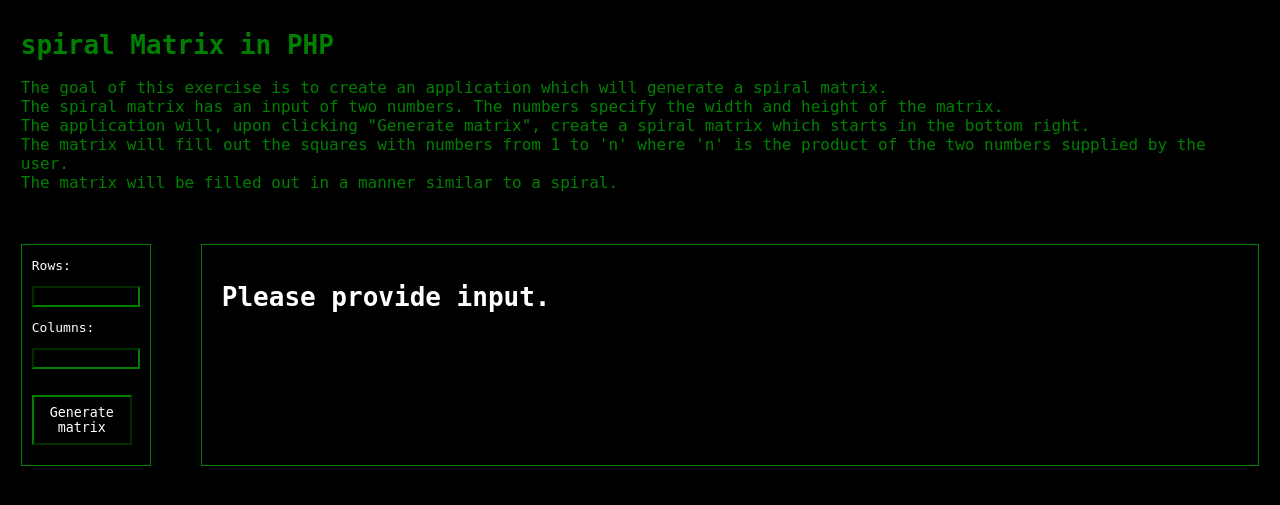
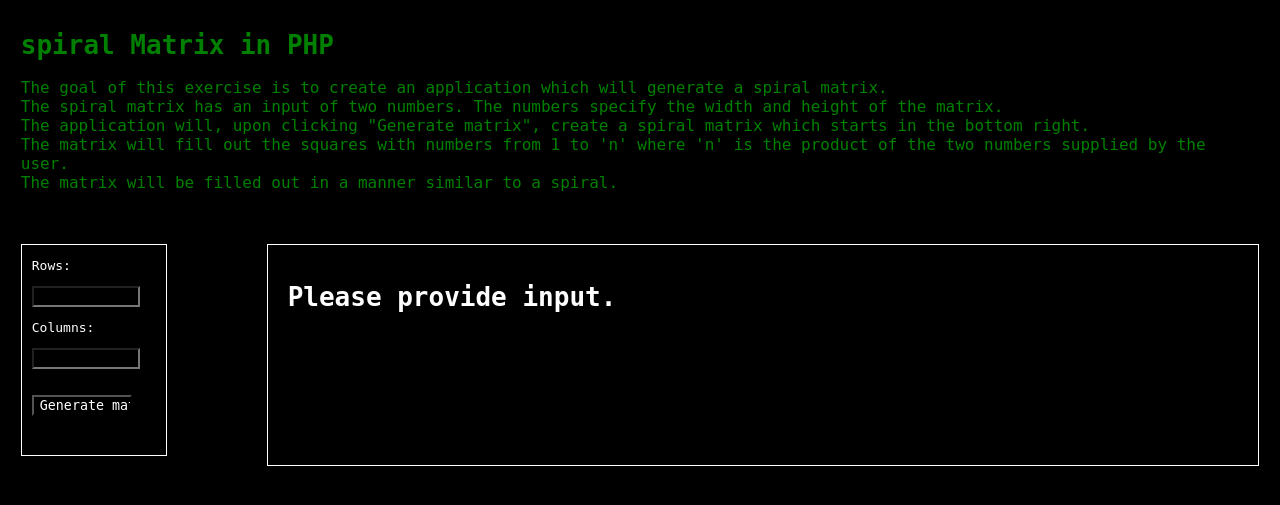
Before and after one commit to tnebes/edunova-pp23, a PHP site: page / in a window 1280 px wide. Shown: the top 505 px of the page. Run offline with PHP 8.4, Linux system fonts and the light colour scheme.

Commit message:
Reverting to previous working version

```diff
--- a/circulant-matrix/index.php
+++ b/circulant-matrix/index.php
@@ -42,7 +42,7 @@
                     </p>
                     <input type="text" size="20" name="rows">
                 </div>
-                <button type="submit" size="10">Generate matrix</button>
+                <input type="submit" value="Generate matrix" style="margin-top: 2em;">
             </form>
         </div>
         <div class="output">
--- a/circulant-matrix/style.css
+++ b/circulant-matrix/style.css
@@ -34,16 +34,6 @@ input
     resize: horizontal;
     max-width: 100px;
     background-color: black;
-    border-color: green;
-}
-
-button
-{
-    margin-top: 2em;
-    width:100px;
-    height:50px;
-    border-color: green;
-    background-color: black;
 }
 
 input:active
@@ -66,16 +56,18 @@ input:focus
 {
     padding: 10px;
     padding-top: 0;
-    max-width: fit-content;
-    border: 1px solid green;
+    min-width: 10%;
+    max-width: 25%;
+    border: 1px solid white;
+    max-height: 200px;
 }
 
 .output
 {
-    margin-left: 50px;
+    margin-left: 100px;
     padding: 10px;
     min-height: 200px;
-    border: 1px solid green;
+    border: 1px solid white;
     align-items: center;
     display: inline-block;
     width: 100%;
@@ -90,8 +82,8 @@ input:focus
     align-items: center;
     align-content: center;
     align-self: center;
-    overflow: visible; */
-    font-weight: 900;
+    margin-right: 25%;
+    overflow: hidden;
 }
 
 .row
@@ -106,9 +98,8 @@ input:focus
 
 .matrixCell
 {
-    border: 1px solid green;
-    /* padding: 5px; */
-    /* padding-bottom: 30%;
+    border: 1px solid white;
+    padding: 5px;
     max-width: 50px;
     max-height: 50px;
     width: 100px;
@@ -117,26 +108,7 @@ input:focus
     /* text-align: center;
     justify-content: center;
     align-content: center;
-    flex-direction: column; */
-    color: greenyellow;
-    /* position: relative; */
-    float: left;
-    position: relative;
-    width: 100px;
-    padding-bottom: 30%;
-    overflow: hidden;
-}
-
-.matrixContent
-{
-    position: absolute;
-    text-align: center;
-    display: table;
-    display: table-cell;
-    vertical-align: middle;
-    height: 80%;
-    width: 90%;
-    padding: 10% 5%;
+    flex-direction: column;
 }
 
 @media screen and (max-width: 1024px)
```
